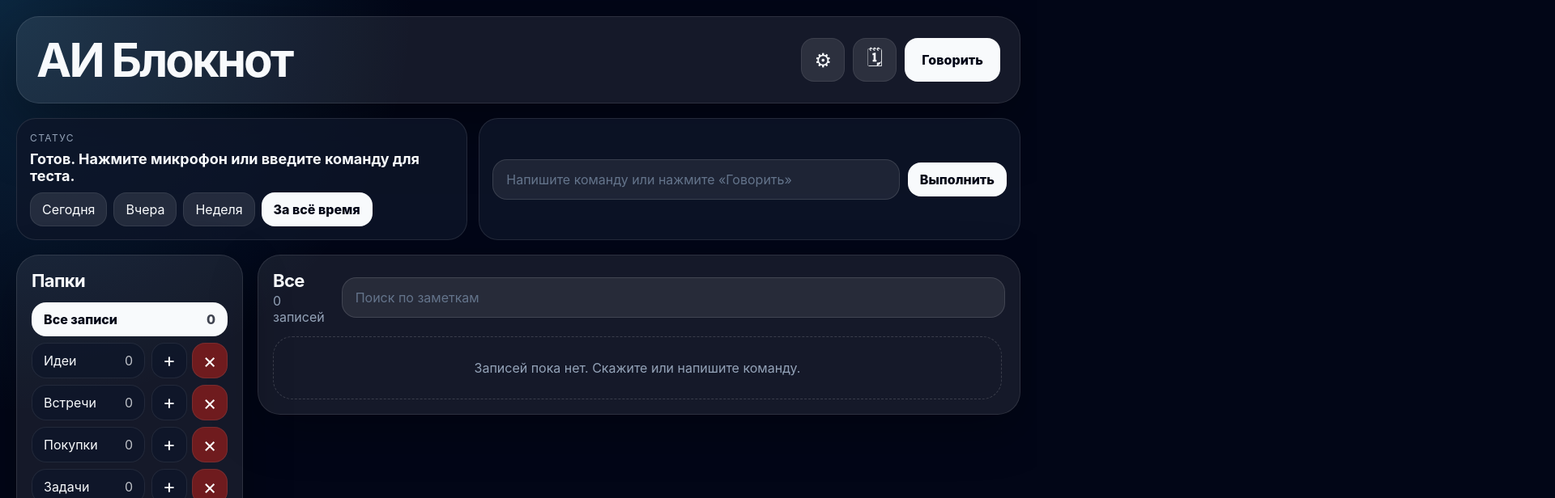
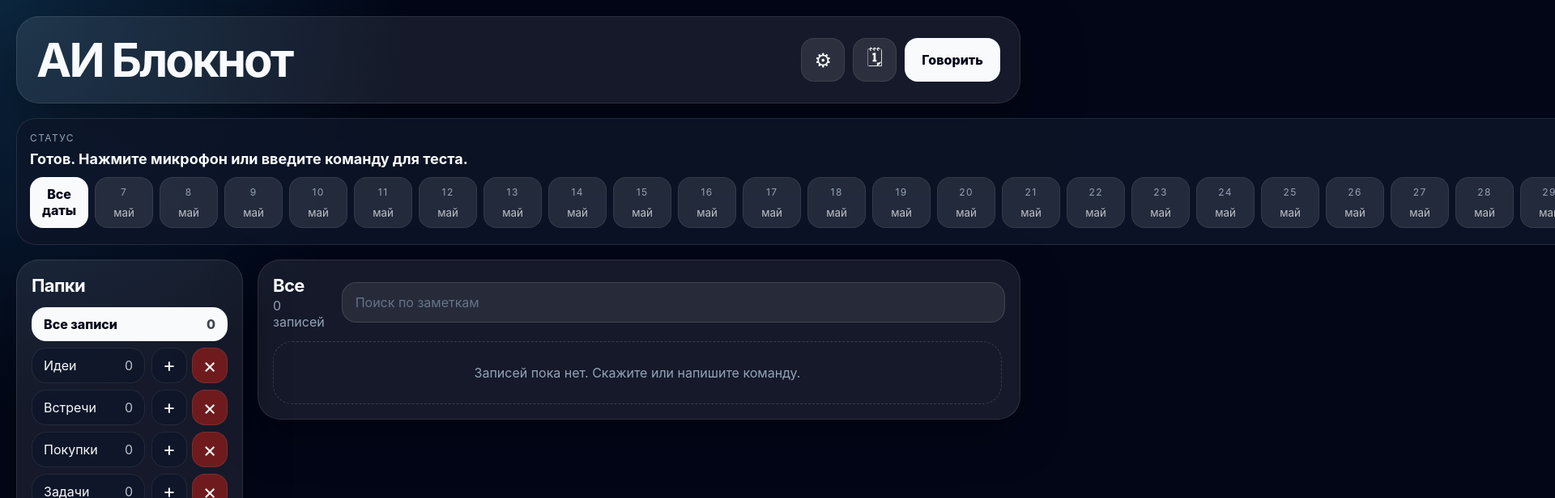
Before and after one commit to byrakov12345-hue/voice-notebook-vercel, a React (Vite) app: page / in a window 1280 px wide. Shown: the top 616 px of the page at 81% size, 1920 px wide, since content can reach past the window. Built offline with nearby package versions, Linux system fonts and the light colour scheme.

Commit message:
Add timed shopping reminders and quick date strip

```diff
--- a/src/App.jsx
+++ b/src/App.jsx
@@ -1,4 +1,5 @@
 import React, { useEffect, useMemo, useRef, useState } from 'react';
+import { isLikelyGroceryList, shouldAppendShoppingList } from './lib/notebookRules';
 
 const SpeechRecognition = typeof window !== 'undefined' && (window.SpeechRecognition || window.webkitSpeechRecognition);
 const STORAGE_KEY = 'smart_voice_notebook_live_v2';
@@ -341,6 +342,9 @@ function parseAppointmentDateTime(text) {
   }
 
   const time = extractAppointmentTime(text);
+  if (!eventDate && time) {
+    eventDate = new Date(now.getFullYear(), now.getMonth(), now.getDate(), 12, 0, 0, 0);
+  }
   if (eventDate && time) {
     const [hour, minute] = time.split(':').map(Number);
     eventDate.setHours(hour || 0, minute || 0, 0, 0);
@@ -417,6 +421,20 @@ function buildCalendarMonths(notes) {
 
 function formatCalendarDateLabel(date) {
   return new Intl.DateTimeFormat('ru-RU', { day: 'numeric', month: 'long', year: 'numeric' }).format(date);
+}
+
+function buildQuickDateStrip() {
+  const now = new Date();
+  return Array.from({ length: 45 }, (_, index) => {
+    const date = new Date(now.getFullYear(), now.getMonth(), now.getDate() + index, 12, 0, 0, 0);
+    return {
+      key: date.toISOString(),
+      isoDay: date.toISOString().slice(0, 10),
+      day: date.getDate(),
+      label: new Intl.DateTimeFormat('ru-RU', { month: 'short' }).format(date),
+      weekday: new Intl.DateTimeFormat('ru-RU', { weekday: 'short' }).format(date)
+    };
+  });
 }
 
 function extractAllTimes(text) {
@@ -789,6 +807,11 @@ function inferType(text) {
   return 'note';
 }
 
+function isTimedShoppingCommand(text) {
+  const source = normalize(text);
+  return inferType(text) === 'shopping_list' && hasDateOrTime(source);
+}
+
 function extractItems(text) {
   return String(text || '')
     .replace(/^(запомни|запиши|сохрани|добавь)\s*/i, '')
@@ -859,6 +882,27 @@ function createNoteFromLocalText(text, preferredFolder = '', reminderDefaults =
 
   if (type === 'shopping_list') {
     const items = extractItems(content);
+    if (isTimedShoppingCommand(text)) {
+      const eventMeta = parseAppointmentDateTime(content);
+      return {
+        id: uid('note'),
+        type: 'appointment',
+        folder: 'Покупки',
+        title: deriveShoppingListTitle(items, content),
+        content: items.join(', '),
+        items,
+        dateLabel: eventMeta.dateLabel || formatCalendarDateLabel(new Date(eventMeta.eventAt || Date.now())),
+        time: eventMeta.time || '09:00',
+        eventAt: eventMeta.eventAt || new Date().toISOString(),
+        reminderFirstEnabled: Boolean(reminderDefaults.firstEnabled ?? true),
+        reminderMorningTime: reminderDefaults.morningTime || '09:00',
+        reminderSecondTime: reminderDefaults.secondEnabled ? (reminderDefaults.secondTime || '17:30') : '',
+        reminderSecondEnabled: Boolean(reminderDefaults.secondEnabled),
+        tags: ['покупки', 'магазин', ...items],
+        createdAt: now,
+        updatedAt: now
+      };
+    }
     return {
       id: uid('note'), type, folder, title: deriveShoppingListTitle(items, content), content: items.join(', '),
       items, checkedItems: [], tags: ['покупки', 'магазин', ...items], createdAt: now, updatedAt: now
@@ -1291,6 +1335,7 @@ export default function App() {
   const [selectedVoiceURI, setSelectedVoiceURI] = useState('');
   const [selectedVoiceStyle, setSelectedVoiceStyle] = useState('default');
   const [historyFilter, setHistoryFilter] = useState('all');
+  const [quickDateFilter, setQuickDateFilter] = useState('');
   const [calendarOpen, setCalendarOpen] = useState(false);
   const [calendarSelectedDate, setCalendarSelectedDate] = useState('');
   const [calendarNoteText, setCalendarNoteText] = useState('');
@@ -1449,10 +1494,17 @@ export default function App() {
         });
       }
     }
+    if (quickDateFilter) {
+      list = list.filter(note => {
+        const noteDay = String(note.eventAt || note.updatedAt || note.createdAt || '').slice(0, 10);
+        return noteDay === quickDateFilter;
+      });
+    }
     if (query.trim()) list = searchNotes(list, query);
     return list;
-  }, [data.notes, selectedFolder, query, historyFilter]);
+  }, [data.notes, selectedFolder, query, historyFilter, quickDateFilter]);
   const calendarMonths = useMemo(() => buildCalendarMonths(data.notes), [data.notes]);
+  const quickDateStrip = useMemo(() => buildQuickDateStrip(), []);
   const selectedNoteIndex = useMemo(
     () => visibleNotes.findIndex(note => note.id === selectedId),
     [visibleNotes, selectedId]
@@ -1673,11 +1725,16 @@ export default function App() {
     return true;
   }
 
+  function findLatestCompatibleShoppingList(folderName, items) {
+    const lists = [...data.notes]
+      .filter(note => note.folder === folderName && note.type === 'shopping_list')
+      .sort((a, b) => new Date(b.createdAt) - new Date(a.createdAt));
+    return lists.find(note => shouldAppendShoppingList(items, note)) || null;
+  }
+
   function appendToLatestShoppingList(folderName, items, rawText = '') {
     if (!folderName || !items?.length) return false;
-    const latestList = [...data.notes]
-      .filter(note => note.folder === folderName && note.type === 'shopping_list')
-      .sort((a, b) => new Date(b.createdAt) - new Date(a.createdAt))[0];
+    const latestList = findLatestCompatibleShoppingList(folderName, items);
     if (!latestList) return false;
 
     const mergedItems = [...new Set([...(latestList.items || []), ...items].map(item => String(item || '').trim()).filter(Boolean))];
@@ -1742,11 +1799,20 @@ export default function App() {
 
   function showPeriod(period) {
     setHistoryFilter(period);
+    setQuickDateFilter('');
     setSelectedFolder('Все');
     setQuery('');
     setSelectedId(null);
     const labels = { today: 'сегодня', yesterday: 'вчера', week: 'за неделю', all: 'все записи' };
     setStatusVoice(`Показываю записи ${labels[period] || 'за период'}.`, false);
+  }
+
+  function showQuickDate(isoDay) {
+    setHistoryFilter('all');
+    setQuickDateFilter(current => current === isoDay ? '' : isoDay);
+    setSelectedFolder('Все');
+    setQuery('');
+    setSelectedId(null);
   }
 
   function selectCalendarDate(date, options = {}) {
@@ -2191,6 +2257,15 @@ export default function App() {
     if (plan.action === 'save_shopping_list' && isShoppingAppendCommand(originalText)) {
       const appendItems = Array.isArray(plan.items) && plan.items.length ? plan.items : extractItems(plan.content || originalText);
       if (appendToLatestShoppingList(plan.folder || resolveSaveFolder(originalText, 'shopping_list', preferredFolder), appendItems, originalText)) return true;
+    }
+    if (plan.action === 'save_shopping_list' && !isTimedShoppingCommand(originalText)) {
+      const appendItems = Array.isArray(plan.items) && plan.items.length ? plan.items : extractItems(plan.content || originalText);
+      if (isLikelyGroceryList(appendItems) && appendToLatestShoppingList(plan.folder || resolveSaveFolder(originalText, 'shopping_list', preferredFolder), appendItems, originalText)) return true;
+    }
+    if (plan.action === 'save_shopping_list' && isTimedShoppingCommand(originalText)) {
+      const note = createNoteFromLocalText(originalText, preferredFolder, reminderDefaults);
+      saveNote(note, Boolean(plan.showAfterSave || includesAny(originalText, ['выведи', 'покажи', 'открой', 'на экран'])));
+      return true;
     }
     if (plan.action.startsWith('save_')) {
       const note = createNoteFromAI(plan, originalText, preferredFolder, reminderDefaults);
@@ -2345,10 +2420,22 @@ export default function App() {
 
       const intent = detectIntent(spoken);
       if (intent === 'save') {
+        if (isTimedShoppingCommand(spoken)) {
+          lastHandledCommandRef.current = { text: normalizedSpoken, at: Date.now() };
+          return saveNote(createNoteFromLocalText(spoken, preferredFolder, reminderDefaults), includesAny(spoken, ['выведи', 'покажи', 'открой', 'на экран']));
+        }
         if (isShoppingAppendCommand(spoken)) {
           const targetFolder = resolveSaveFolder(spoken, 'shopping_list', preferredFolder);
           const items = extractItems(spoken);
           if (appendToLatestShoppingList(targetFolder, items, spoken)) {
+            lastHandledCommandRef.current = { text: normalizedSpoken, at: Date.now() };
+            return;
+          }
+        }
+        if (inferType(spoken) === 'shopping_list') {
+          const targetFolder = resolveSaveFolder(spoken, 'shopping_list', preferredFolder);
+          const items = extractItems(spoken);
+          if (isLikelyGroceryList(items) && appendToLatestShoppingList(targetFolder, items, spoken)) {
             lastHandledCommandRef.current = { text: normalizedSpoken, at: Date.now() };
             return;
           }
@@ -2649,11 +2736,18 @@ export default function App() {
           <span>Статус</span>
           <strong>{status}</strong>
           {suggestedFolder ? <button onClick={() => openFolder(suggestedFolder, false)}>Открыть папку {suggestedFolder}</button> : null}
-          <div className="history-chips">
-            <button className={historyFilter === 'today' ? 'active' : ''} onClick={() => showPeriod('today')}>Сегодня</button>
-            <button className={historyFilter === 'yesterday' ? 'active' : ''} onClick={() => showPeriod('yesterday')}>Вчера</button>
-            <button className={historyFilter === 'week' ? 'active' : ''} onClick={() => showPeriod('week')}>Неделя</button>
-            <button className={historyFilter === 'all' ? 'active' : ''} onClick={() => setHistoryFilter('all')}>За всё время</button>
+          <div className="quick-date-strip">
+            <button className={!quickDateFilter ? 'active' : ''} onClick={() => showQuickDate('')}>Все даты</button>
+            {quickDateStrip.map(item => (
+              <button
+                key={item.key}
+                className={quickDateFilter === item.isoDay ? 'active' : ''}
+                onClick={() => showQuickDate(item.isoDay)}
+              >
+                <span>{item.day}</span>
+                <small>{item.label}</small>
+              </button>
+            ))}
           </div>
         </div>
         <form className="manual" onSubmit={submitManual}>
--- /dev/null
+++ b/src/lib/notebookRules.js
@@ -0,0 +1,39 @@
+const GROCERY_SIGNALS = [
+  'хлеб', 'батон', 'чеснок', 'молоко', 'сыр', 'яйца', 'картош', 'лук', 'помидор', 'огур',
+  'яблок', 'банан', 'мяс', 'куриц', 'рыб', 'сахар', 'соль', 'масло', 'круп', 'макарон',
+  'рис', 'греч', 'кефир', 'творог', 'йогурт', 'колбас', 'сосиск', 'чай', 'кофе', 'вода',
+  'сок', 'мука', 'печенье', 'шоколад', 'аптек', 'витамин', 'лекар', 'таблет'
+];
+
+const NON_GROCERY_SIGNALS = [
+  'велосипед', 'машин', 'авто', 'шина', 'телефон', 'ноутбук', 'кабель', 'зарядк', 'наушник',
+  'диван', 'стол', 'стул', 'лампа', 'одежд', 'куртк', 'кроссов', 'ботин', 'штан', 'игруш',
+  'самокат', 'скутер', 'запчаст', 'фильтр', 'подшип', 'косилк', 'дрель', 'молот', 'шкаф'
+];
+
+function normalizeRuleText(text) {
+  return String(text || '').toLowerCase().replace(/ё/g, 'е').trim();
+}
+
+export function isLikelyGroceryItem(text) {
+  const source = normalizeRuleText(text);
+  if (!source) return false;
+  const groceryHits = GROCERY_SIGNALS.filter(signal => source.includes(signal)).length;
+  const nonGroceryHits = NON_GROCERY_SIGNALS.filter(signal => source.includes(signal)).length;
+  if (groceryHits === 0 && nonGroceryHits === 0) return source.split(' ').length <= 2;
+  return groceryHits >= nonGroceryHits;
+}
+
+export function isLikelyGroceryList(items = []) {
+  const normalized = items.map(item => String(item || '').trim()).filter(Boolean);
+  if (!normalized.length) return false;
+  const groceryCount = normalized.filter(isLikelyGroceryItem).length;
+  return groceryCount >= Math.ceil(normalized.length / 2);
+}
+
+export function shouldAppendShoppingList(items = [], latestNote = null) {
+  if (!latestNote || latestNote.type !== 'shopping_list') return false;
+  const incomingGrocery = isLikelyGroceryList(items);
+  const currentGrocery = isLikelyGroceryList(latestNote.items || latestNote.content?.split(',') || []);
+  return incomingGrocery && currentGrocery;
+}
--- a/src/styles.css
+++ b/src/styles.css
@@ -117,6 +117,22 @@ button.big { min-height: 54px; padding: 14px 20px; font-weight: 800; }
 .status-card small { display: block; color: #94a3b8; margin-top: 6px; }
 .history-chips { display: flex; flex-wrap: wrap; gap: 8px; margin-top: 10px; }
 .history-chips button.active { background: #f8fafc; color: #020617; font-weight: 800; }
+.quick-date-strip {
+  display: flex;
+  gap: 8px;
+  margin-top: 12px;
+  overflow-x: auto;
+  padding-bottom: 4px;
+}
+.quick-date-strip button {
+  min-width: 72px;
+  display: grid;
+  gap: 2px;
+  text-align: center;
+  scroll-snap-align: start;
+}
+.quick-date-strip button.active { background: #f8fafc; color: #020617; font-weight: 800; }
+.quick-date-strip button small { color: inherit; opacity: 0.72; margin: 0; }
 .toggle { display: flex; align-items: center; gap: 10px; font-weight: 800; }
 .toggle input { width: 20px; height: 20px; }
 .manual { display: flex; gap: 10px; align-items: center; }
```
Also changed, not shown: 2 other files (tests, documents, lock files or other folders).
